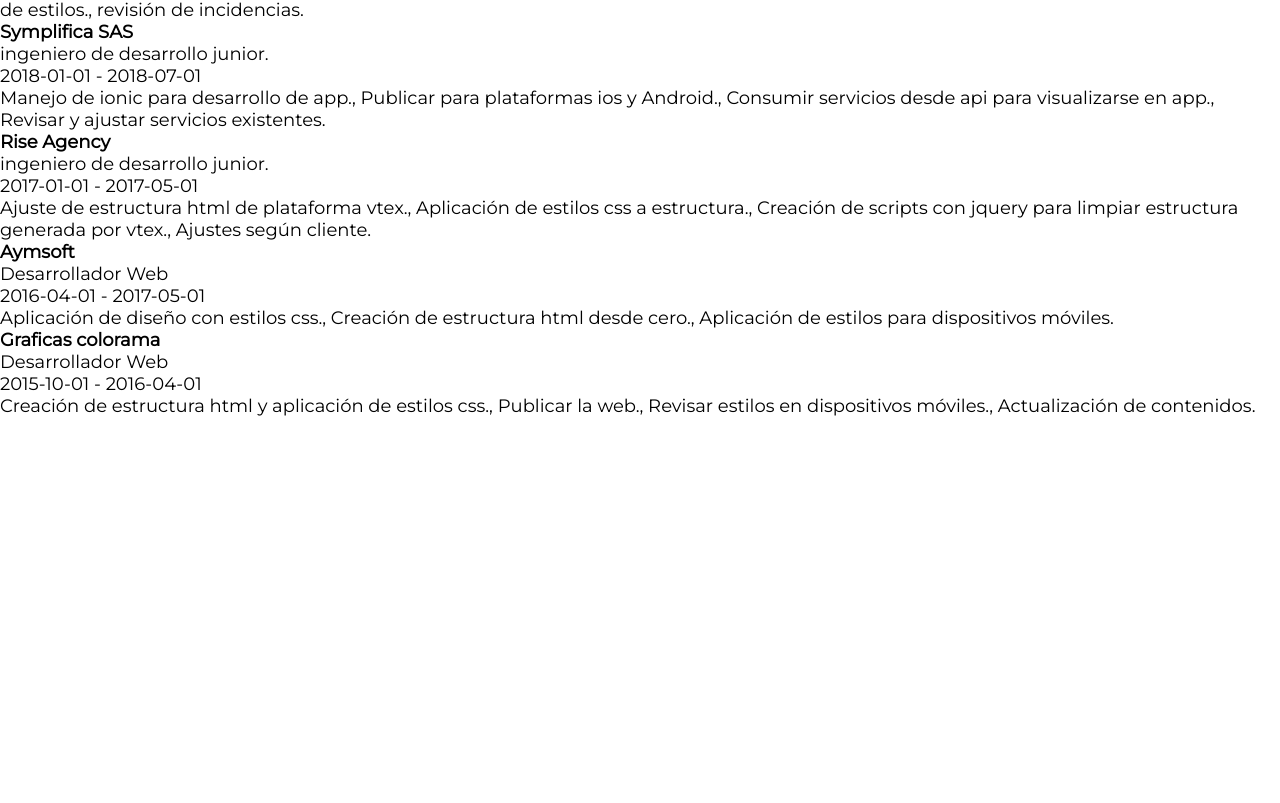
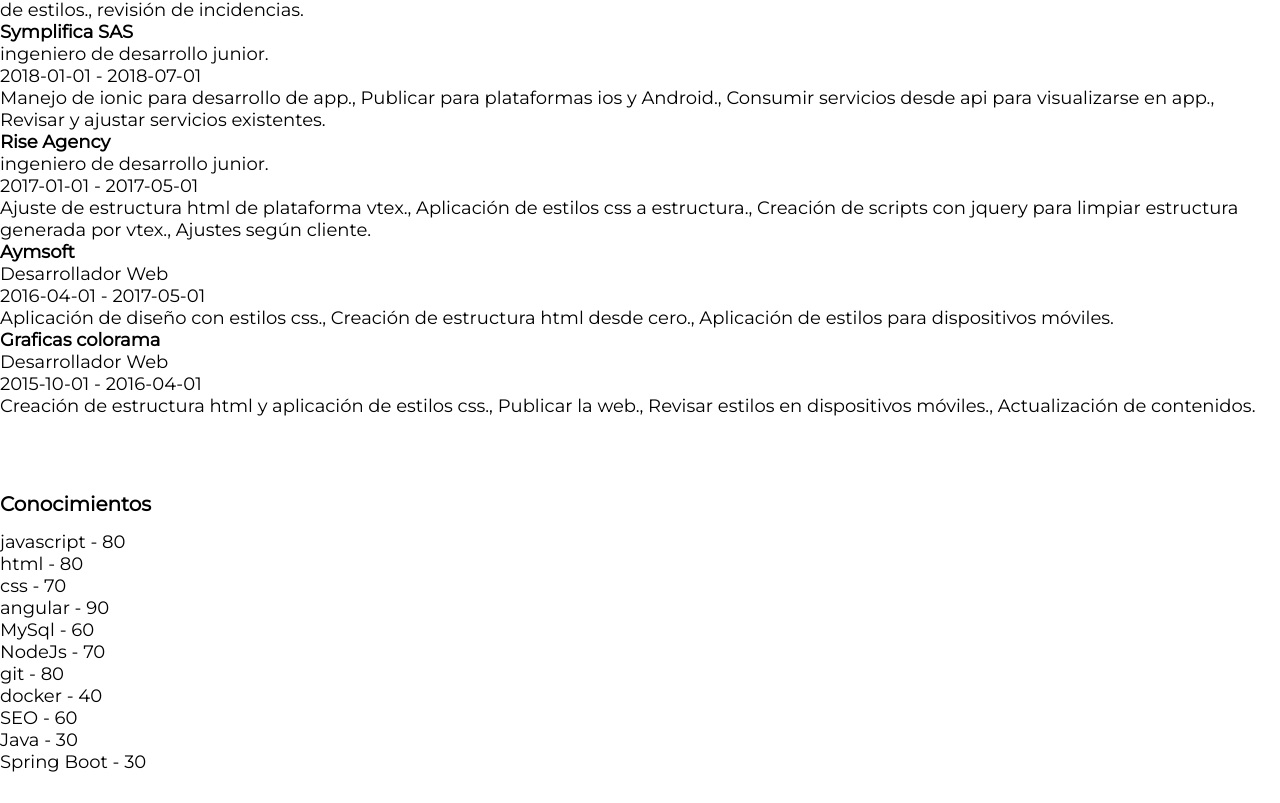
Before and after one commit to elkin-garzon/cv-elkin-garzon, a React (Create React App) app: page / in a window 1280 px wide. Shown: the part 1192-1995 px from the top of the page. Before the commit the page ends 1639 px from the top, so only its background shows below. Built offline with nearby package versions, Linux system fonts and the light colour scheme.

Commit message:
finish to estructure cv

```diff
--- a/src/App.tsx
+++ b/src/App.tsx
@@ -10,18 +10,23 @@
 import { Study } from './models/study';
 import { ExperienceData } from './components/ExperienceData';
 import { Experience } from './models/experience';
+import { KnowledgesData } from './components/KnowledgesData';
+import { Knowledges } from './models/knowledges';
 
 
 function App() {
 
     const [informaion, setInformaion] = useState<Information>(new Information());
     const [studies, setStudies] = useState<Study[]>([])
-    const [experiences, setExperiences] = useState<Experience[]>([])
+    const [experiences, setExperiences] = useState<Experience[]>([]);
+    const [knowledge, setKnowledge] = useState<Knowledges[]>([])
+
 
     useEffect(() => {
         setInformaion(data.information)
         setStudies(data.studies)
         setExperiences(data.experiences)
+        setKnowledge(data.knowledges)
     }, []);
 
 
@@ -29,7 +34,8 @@
         <div className="page">
             <UserData dataUser={informaion} />
             <StydyData studies={studies} />
-            <ExperienceData  experiences={experiences}/>
+            <ExperienceData experiences={experiences} />
+            <KnowledgesData Knowledges={knowledge}/>
         </div>
     );
 }
--- a/src/components/ExperienceData.tsx
+++ b/src/components/ExperienceData.tsx
@@ -19,11 +19,10 @@
     return (
         <div className="ExperienceData contentSection">
             <h2>Experiencia laboral</h2>
-            <div>
+            <div className="ExperienceDetail">
                 {experiences.map((experience: Experience) => (
                     <Experiencedetail key={experience.id} experience={experience} />
                 ))}
-
             </div>
         </div>
     )
--- a/src/components/Experiencedetail.tsx
+++ b/src/components/Experiencedetail.tsx
@@ -7,7 +7,6 @@
 export function Experiencedetail(
     { experience }: ExperienceProps
 ) {
-    console.log(experience)
     return (
         <section className="Experiencedetail">
             <h3>{experience.enterprice}</h3>
--- /dev/null
+++ b/src/components/KnowledgesData.tsx
@@ -0,0 +1,29 @@
+import { Knowledges } from "../models/knowledges"
+import { KnowledgesDetail } from "./KnowledgesDetail"
+
+interface KnowledgesProps {
+    Knowledges: Knowledges[]
+}
+
+export function KnowledgesData(
+    { Knowledges }: KnowledgesProps
+) {
+    if (Knowledges.length === 0) {
+        return (
+            <div className="ExperienceData contentSection">
+                <h2>sin datos</h2>
+            </div>
+        )
+    }
+
+    return (
+        <div className="KnowledgesData contentSection">
+            <h2>Conocimientos</h2>
+            <div className="ExperienceDetail">
+                {Knowledges.map((knowledg: Knowledges) => (
+                    <KnowledgesDetail key={knowledg.id} Knowledg={knowledg} />
+                ))}
+            </div>
+        </div>
+    )
+}
--- /dev/null
+++ b/src/components/KnowledgesDetail.tsx
@@ -0,0 +1,18 @@
+import { Knowledges } from "../models/knowledges"
+
+interface KnowledgesProps {
+    Knowledg: Knowledges
+}
+export function KnowledgesDetail(
+    { Knowledg }: KnowledgesProps
+) {
+    console.log(Knowledg)
+    return (
+        <div className="KnowledgesDetail">
+            <p>
+                {Knowledg.technology} -
+                <span> {Knowledg.percentage}</span>
+            </p>
+        </div>
+    )
+}
--- a/src/data/data.json
+++ b/src/data/data.json
@@ -116,79 +116,57 @@
         {
             "id": 2,
             "technology": "javascript",
-            "percentage": 80,
-            "created_add": "2022-12-12T16:12:19.000+00:00",
-            "updated_add": null
+            "percentage": 80
         },
         {
             "id": 3,
             "technology": "html",
-            "percentage": 80,
-            "created_add": "2022-12-13T18:36:21.000+00:00",
-            "updated_add": null
+            "percentage": 80
         },
         {
             "id": 4,
             "technology": "css",
-            "percentage": 70,
-            "created_add": "2022-12-13T18:36:27.000+00:00",
-            "updated_add": null
+            "percentage": 70
         },
         {
             "id": 5,
             "technology": "angular",
-            "percentage": 90,
-            "created_add": "2022-12-13T18:36:34.000+00:00",
-            "updated_add": null
+            "percentage": 90
         },
         {
             "id": 6,
             "technology": "MySql",
-            "percentage": 60,
-            "created_add": "2022-12-13T18:36:46.000+00:00",
-            "updated_add": null
+            "percentage": 60
         },
         {
             "id": 7,
             "technology": "NodeJs",
-            "percentage": 70,
-            "created_add": "2022-12-13T18:37:01.000+00:00",
-            "updated_add": null
+            "percentage": 70
         },
         {
             "id": 8,
             "technology": "git",
-            "percentage": 80,
-            "created_add": "2022-12-13T18:37:12.000+00:00",
-            "updated_add": null
+            "percentage": 80
         },
         {
             "id": 9,
             "technology": "docker",
-            "percentage": 40,
-            "created_add": "2022-12-13T18:37:22.000+00:00",
-            "updated_add": null
+            "percentage": 40
         },
         {
             "id": 10,
             "technology": "SEO",
-            "percentage": 60,
-            "created_add": "2022-12-13T18:39:22.000+00:00",
-            "updated_add": null
+            "percentage": 60
         },
         {
             "id": 12,
             "technology": "Java",
-            "percentage": 30,
-            "created_add": "2022-12-13T18:40:09.000+00:00",
-            "updated_add": null
+            "percentage": 30
         },
         {
             "id": 11,
             "technology": "Spring Boot",
-            "percentage": 30,
-            "created_add": "2022-12-13T18:40:09.000+00:00",
-            "updated_add": null
+            "percentage": 30
         }
     ],
     "studies": [
--- /dev/null
+++ b/src/interfaces/knowledges.interface.ts
@@ -0,0 +1,5 @@
+export interface KnowledgesInterface {
+    id: number;
+    technology: string;
+    percentage: number;
+}
--- a/src/models/experience.ts
+++ b/src/models/experience.ts
@@ -1,4 +1,4 @@
-import { ExperienceInterface } from "../interfaces/Experience.interface";
+import { ExperienceInterface } from "../interfaces/experience.interface";
 
 export class Experience implements ExperienceInterface {
     id!: number;
--- /dev/null
+++ b/src/models/knowledges.ts
@@ -0,0 +1,9 @@
+import { KnowledgesInterface } from "../interfaces/knowledges.interface";
+
+
+export class Knowledges implements KnowledgesInterface {
+    id!: number;
+    technology!: string;
+    percentage!: number;
+
+}
```
Also changed, not shown: src/interfaces/experience.interface.ts (renamed from src/interfaces/Experience.interface.ts). Lines whose indentation alone changed are shown as unchanged.
